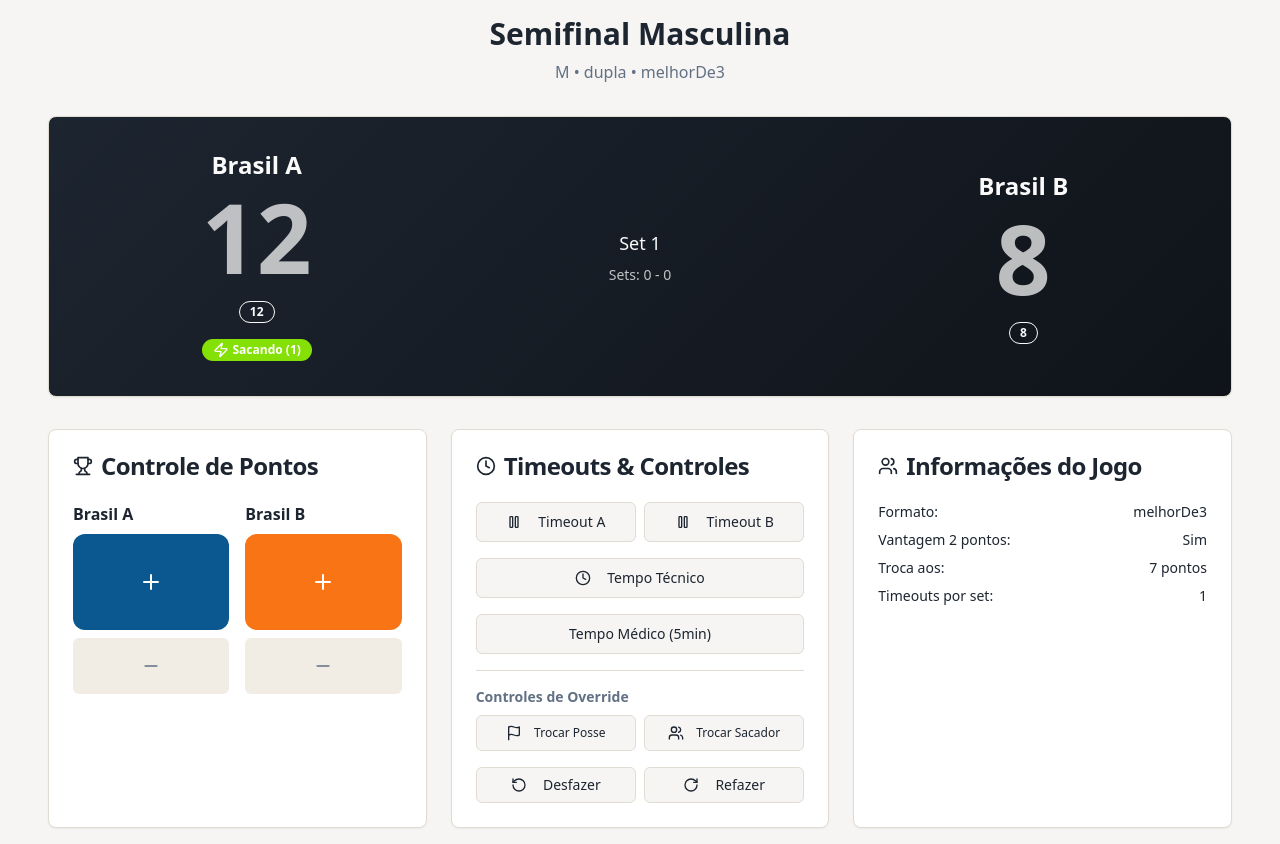
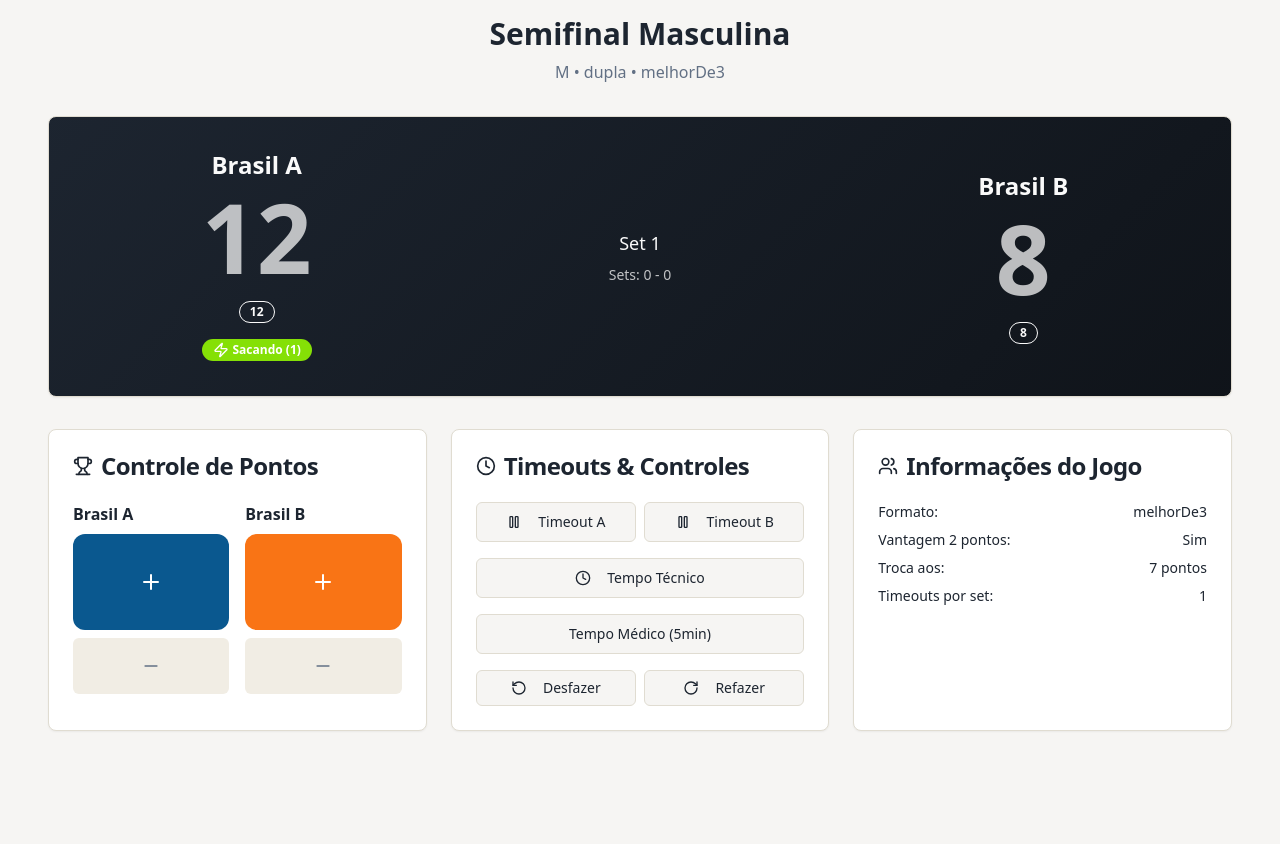
Before and after one commit to Markinjr92/beach-rally-referee, a React (Vite) app: page /referee/game-1 in a window 1280 px wide. After the commit the page ends 800 px from the top, so only its background shows below. Built offline with nearby package versions, Linux system fonts and the light colour scheme.

Commit message:
Reverted to commit cb5e2f160ff87ee99f49572629d5d006689b7896

```diff
--- a/src/pages/RefereeDesk.tsx
+++ b/src/pages/RefereeDesk.tsx
@@ -115,30 +115,6 @@ export default function RefereeDesk() {
     const mins = Math.floor(seconds / 60);
     const secs = seconds % 60;
     return `${mins}:${secs.toString().padStart(2, '0')}`;
-  };
-
-  const switchServerTeam = () => {
-    if (!gameState) return;
-
-    const newServerTeam = gameState.currentServerTeam === 'A' ? 'B' : 'A';
-    setGameState({
-      ...gameState,
-      currentServerTeam: newServerTeam,
-      currentServerPlayer: 1 // Reset to player 1 when switching teams
-    });
-  };
-
-  const changeServerPlayer = () => {
-    if (!gameState || !game) return;
-
-    const maxPlayers = game.modality === 'dupla' ? 2 : 4;
-    const currentPlayer = gameState.currentServerPlayer;
-    const nextPlayer = currentPlayer >= maxPlayers ? 1 : currentPlayer + 1;
-
-    setGameState({
-      ...gameState,
-      currentServerPlayer: nextPlayer
-    });
   };
 
   if (!game || !gameState) {
@@ -341,29 +317,6 @@ export default function RefereeDesk() {
               >
                 Tempo Médico (5min)
               </Button>
-              <div className="border-t pt-4 space-y-2">
-                <h4 className="text-sm font-semibold text-muted-foreground">Controles de Override</h4>
-                <div className="grid grid-cols-2 gap-2">
-                  <Button
-                    variant="outline"
-                    size="sm"
-                    onClick={switchServerTeam}
-                    className="text-xs"
-                  >
-                    <Flag className="mr-1" size={14} />
-                    Trocar Posse
-                  </Button>
-                  <Button
-                    variant="outline"
-                    size="sm"
-                    onClick={changeServerPlayer}
-                    className="text-xs"
-                  >
-                    <Users className="mr-1" size={14} />
-                    Trocar Sacador
-                  </Button>
-                </div>
-              </div>
               <div className="flex gap-2">
                 <Button variant="outline" size="sm" className="flex-1">
                   <RotateCcw className="mr-2" size={16} />
```
